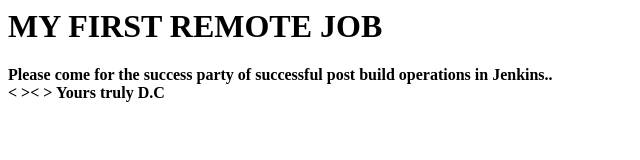
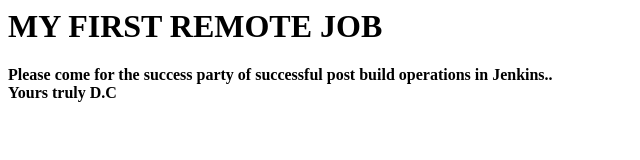
Before and after one commit to kvs-manian/myweb-remote, a plain HTML site: page index.html in a window 1280 px wide. Shown: the whole page, without its empty margins (0-640 px from the left). Drawn offline with Linux system fonts and the light colour scheme.

Commit message:
#3 my 3rd commit

```diff
--- a/index.html
+++ b/index.html
@@ -1,3 +1,3 @@
 <h1> MY FIRST REMOTE JOB </h1>
 <B> Please come for the success party of successful post build operations in Jenkins.. <br>
-	<&nbsp><&nbsp>	Yours truly D.C <B>
+		Yours truly D.C <B>
```
